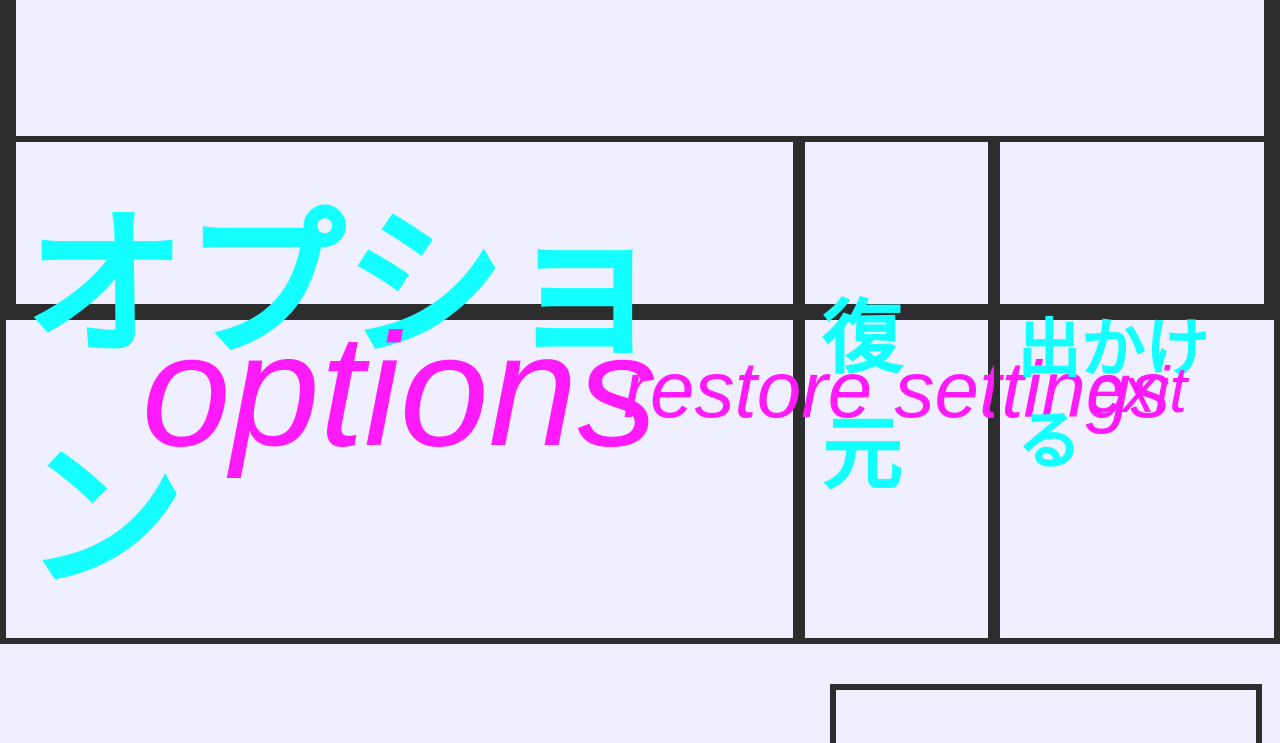
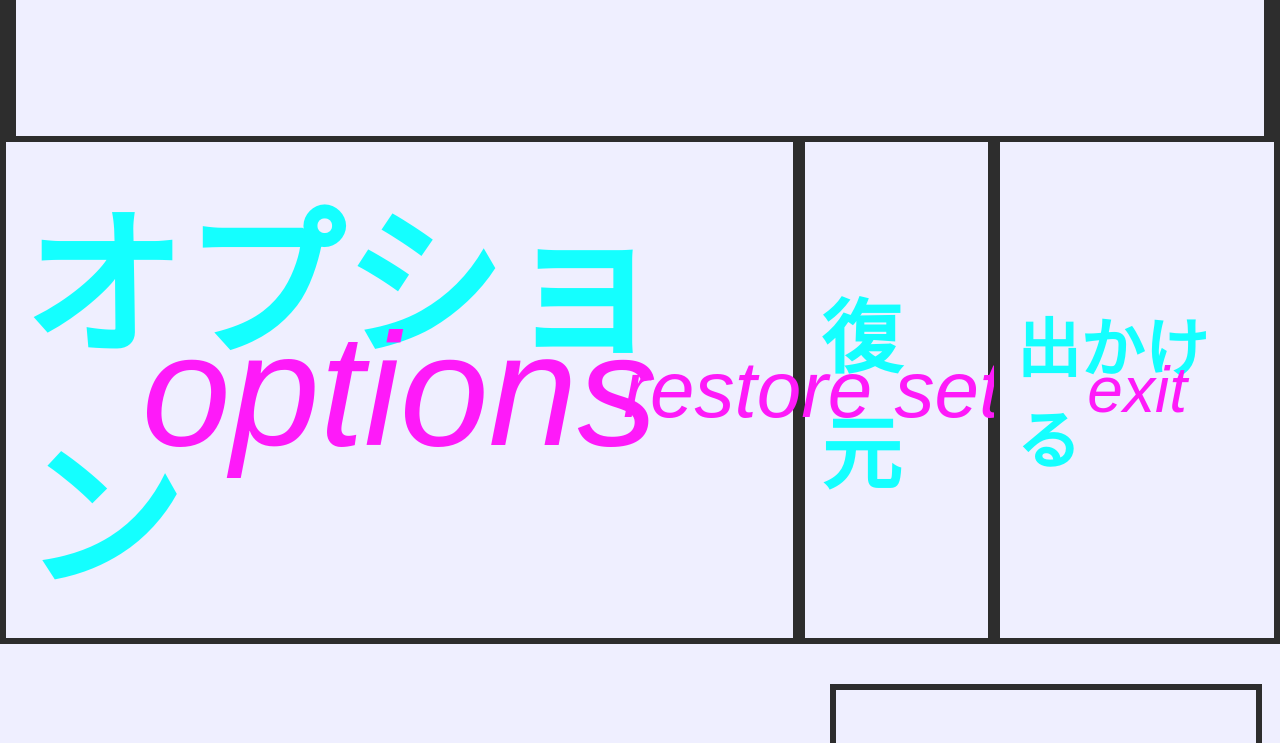
Before and after one commit to AndreiRech/Website, a React (Create React App) app: page /options in a window 1280 px wide. Shown: the part 480-1223 px from the top of the page. Built offline with nearby package versions, Linux system fonts and the light colour scheme; a web font is replaced by a local one.

Commit message:
feat: background color for card

```diff
--- a/src/components/Card/index.scss
+++ b/src/components/Card/index.scss
@@ -6,9 +6,8 @@
     align-items: center;
     justify-content: center;
     z-index: 0;
-    max-width: 100%;
-    max-height: 100%;
     padding: 1rem;
+    background-color: $snow;
 
     &.grey {
         border: 0.4rem solid $grey;
```
